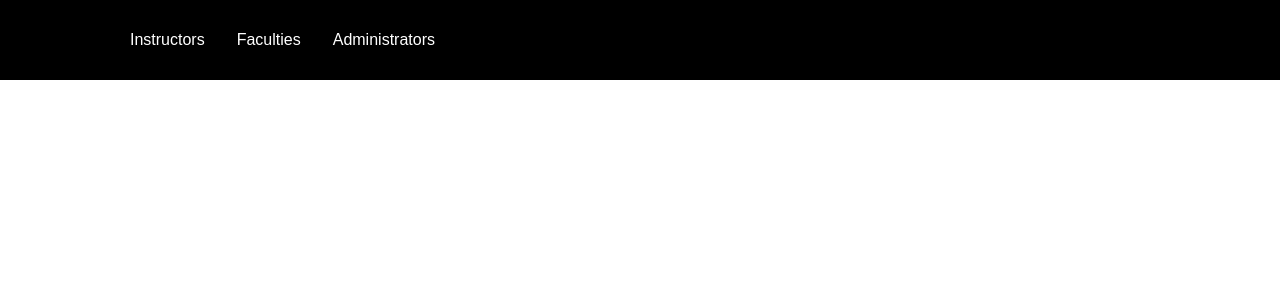
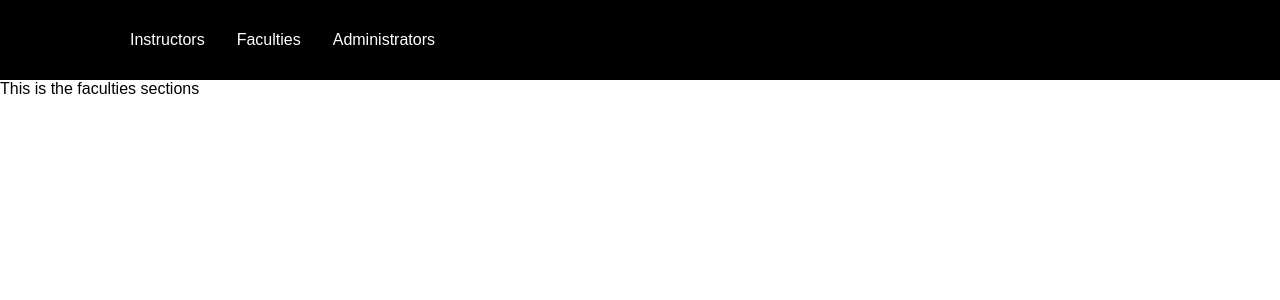
Before and after one commit to Imcool4789/graph-reporting-tool, a React (Create React App) app: page /faculty in a window 1280 px wide. Shown: the top 300 px of the page. Built offline with nearby package versions, Linux system fonts and the light colour scheme.

Commit message:
added boilerplate for page sections

```diff
--- a/app.js
+++ b/app.js
@@ -14,7 +14,7 @@ const cn ={
 }
 var db = pgp(cn)
 app.get('/', (req, res) => {
-  db.any("SELECT first_name,last_name from test;")
+  db.any("SELECT * from student_graduate_attributes;")
   .then (rows=>{
       console.log(rows);
       res.json(rows)
--- a/package.json
+++ b/package.json
@@ -51,5 +51,5 @@
   "bugs": {
     "url": "https://github.com/JulianMendoza/GraphReportingTool/issues"
   },
-  "homepage": "https://github.com/JulianMendoza/GraphReportingTool#readme"
+  "homepage": "/"
 }
--- a/src/App.js
+++ b/src/App.js
@@ -1,11 +1,11 @@
 import './App.css';
-import NavBar from './components/NavBar';
+import Main from './pages/Main';
 import {BrowserRouter as Router} from 'react-router-dom';
 
 function App() {
   return (
     <Router >
-      <NavBar/>
+      <Main/>
     </Router>
   );
 }
--- a/src/components/NavBar/NavBarElements.js
+++ b/src/components/NavBar/NavBarElements.js
@@ -29,9 +29,6 @@ export const NavMenu = styled.ul`
   list-style: none;
   text-align: center;
   margin-right: -22px;
-  @media screen and (max-width: 760px) {
-    display: none;
-  }
 `;
 export const NavItem = styled.li`
   height: 80px;
--- /dev/null
+++ b/src/pages/Administrators/index.js
@@ -0,0 +1,13 @@
+import React from 'react'
+import NavBar from '../../components/NavBar'
+
+const Administrators = () => {
+    return (
+        <div>
+            <NavBar></NavBar>
+            This is the admin section
+        </div>
+    )
+}
+
+export default Administrators
--- /dev/null
+++ b/src/pages/Faculties/index.js
@@ -0,0 +1,12 @@
+import React from 'react'
+import NavBar from '../../components/NavBar'
+const Faculties = () => {
+    return (
+        <div>
+       <NavBar></NavBar>
+       This is the faculties sections
+       </div>
+    )
+}
+
+export default Faculties
--- /dev/null
+++ b/src/pages/Home/index.js
@@ -0,0 +1,12 @@
+import React from 'react'
+import NavBar from '../../components/NavBar'
+const Home = () => {
+    return (
+        <>
+        <NavBar></NavBar>
+        This is the home section
+        </>
+    )
+}
+
+export default Home
--- /dev/null
+++ b/src/pages/Instructors/index.js
@@ -0,0 +1,12 @@
+import React from 'react'
+import NavBar from '../../components/NavBar'
+const Instructors = () => {
+    return (
+        <div>
+        <NavBar></NavBar>
+        This is the instructor section.
+        </div>
+    )
+}
+
+export default Instructors
--- /dev/null
+++ b/src/pages/Main/index.js
@@ -0,0 +1,19 @@
+import React from 'react'
+import { Switch, Route } from 'react-router-dom';
+import Administrators from '../Administrators';
+import Faculties from '../Faculties';
+import Home from '../Home';
+import Instructors from '../Instructors';
+
+const Main = () => {
+    return (
+        <Switch>
+        <Route exact path='/' component={Home}></Route>
+        <Route exact path='/instructors' component={Instructors}></Route>
+        <Route exact path='/faculty' component={Faculties}></Route>
+        <Route exact path='/admin' component={Administrators}></Route>
+      </Switch>
+    )
+}
+
+export default Main
```
